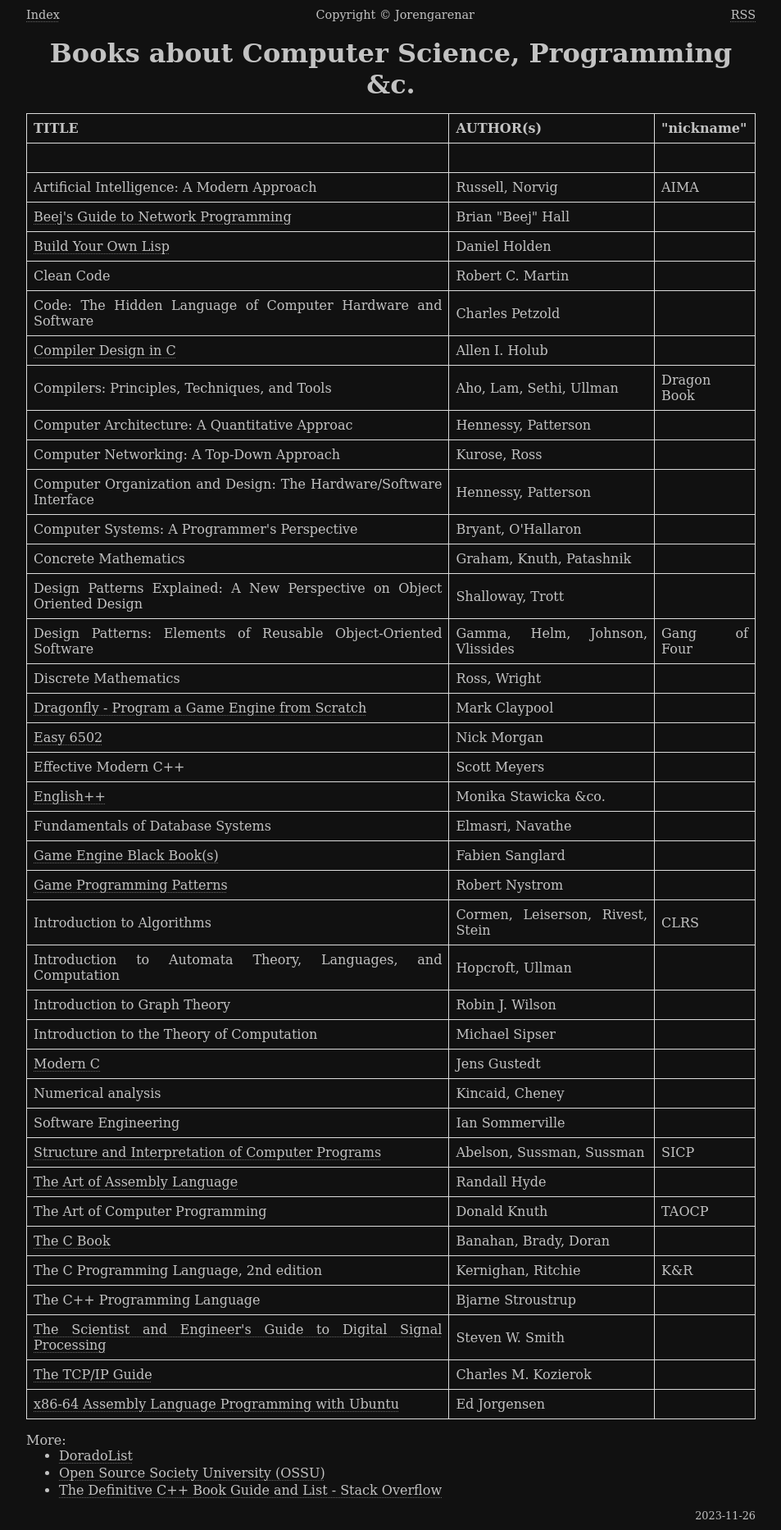
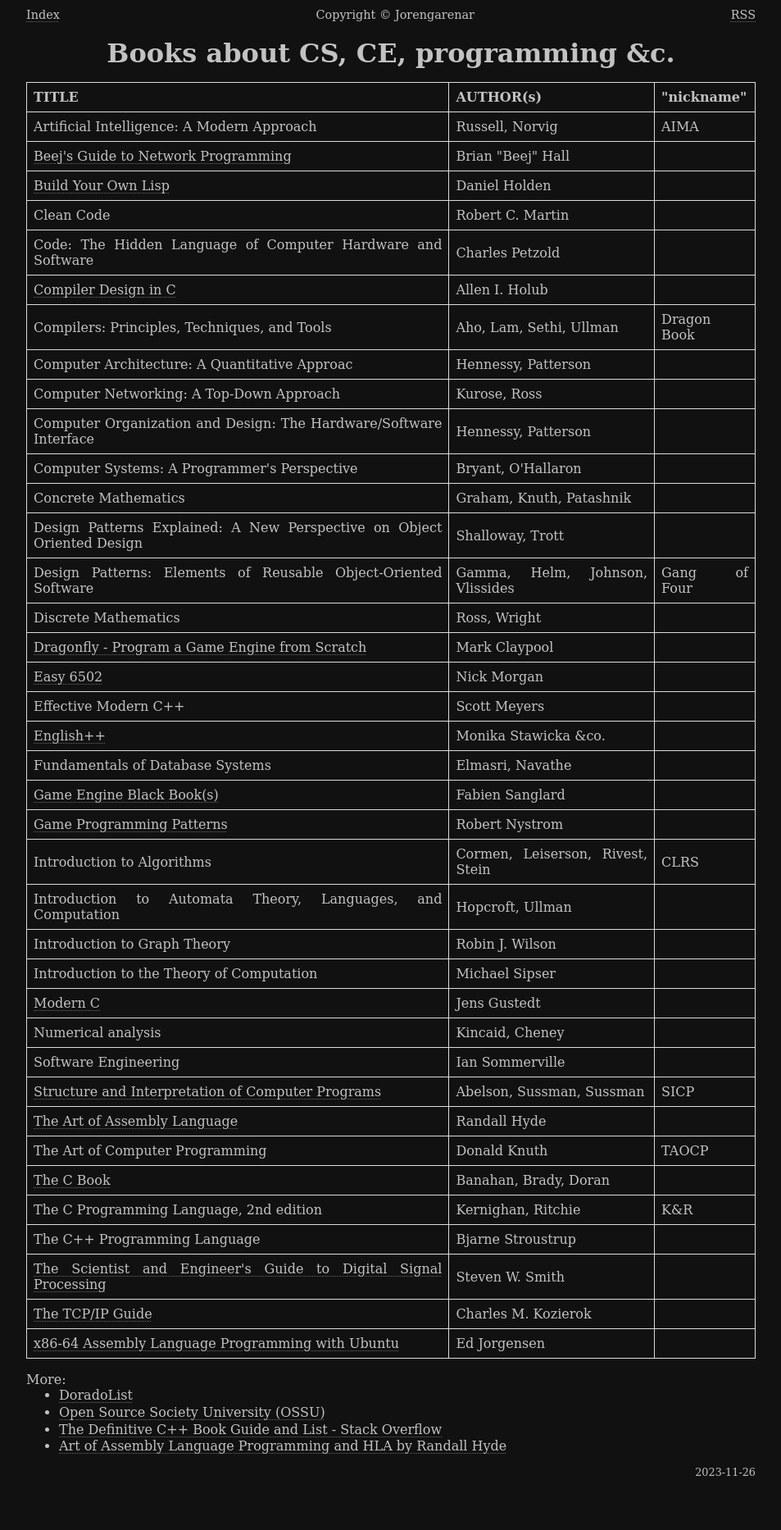
Before and after one commit to Jorenar/blog, a Jekyll site: the page built from _posts/2023-11-26-cs-books.md, in a window 1280 px wide. Shown: the whole page at 82% size, without its empty margins (163-1116 px from the left). Built offline with Jekyll 4.4.1, drawn with Linux system fonts in a browser that asks for light colours; after the commit the page ends 1813 px from its top, so only the background shows below that.

Commit message:
deploy: f3e05a21dff884c19801fe3ff69ace3fd40e51f7

```diff
--- a/_posts/2023-11-26-cs-books.md
+++ b/_posts/2023-11-26-cs-books.md
@@ -1,11 +1,10 @@
 ---
 layout: post
-title:  "Books about Computer Science, Programming &c."
+title:  "Books about CS, CE, programming &c."
 ---
 
 | TITLE | AUTHOR(s) | "nickname"
 |--|--|--|
-||
 | Artificial Intelligence: A Modern Approach                               | Russell, Norvig                  | AIMA
 | [Beej's Guide to Network Programming][Beej]                              | Brian "Beej" Hall                |
 | [Build Your Own Lisp][Lisp]                                              | Daniel Holden                    |
@@ -49,6 +48,7 @@ More:
   * [DoradoList](https://www.doradolist.com/)
   * [Open Source Society University (OSSU)](https://github.com/ossu)
   * [The Definitive C++ Book Guide and List - Stack Overflow](https://stackoverflow.com/a/388282/10247460)
+  * [Art of Assembly Language Programming and HLA by Randall Hyde](https://www.plantation-productions.com/Webster/)
 
 
 [6502]:   https://skilldrick.github.io/easy6502/
```
